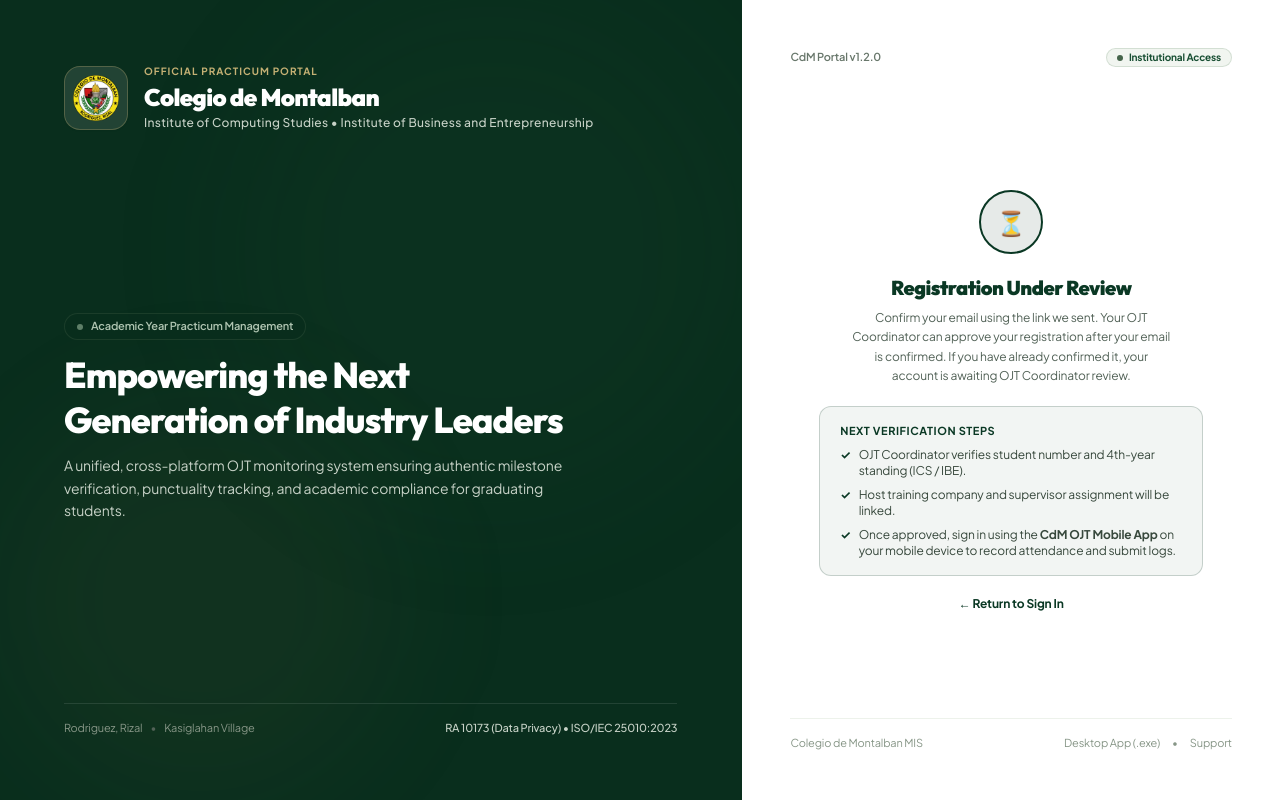
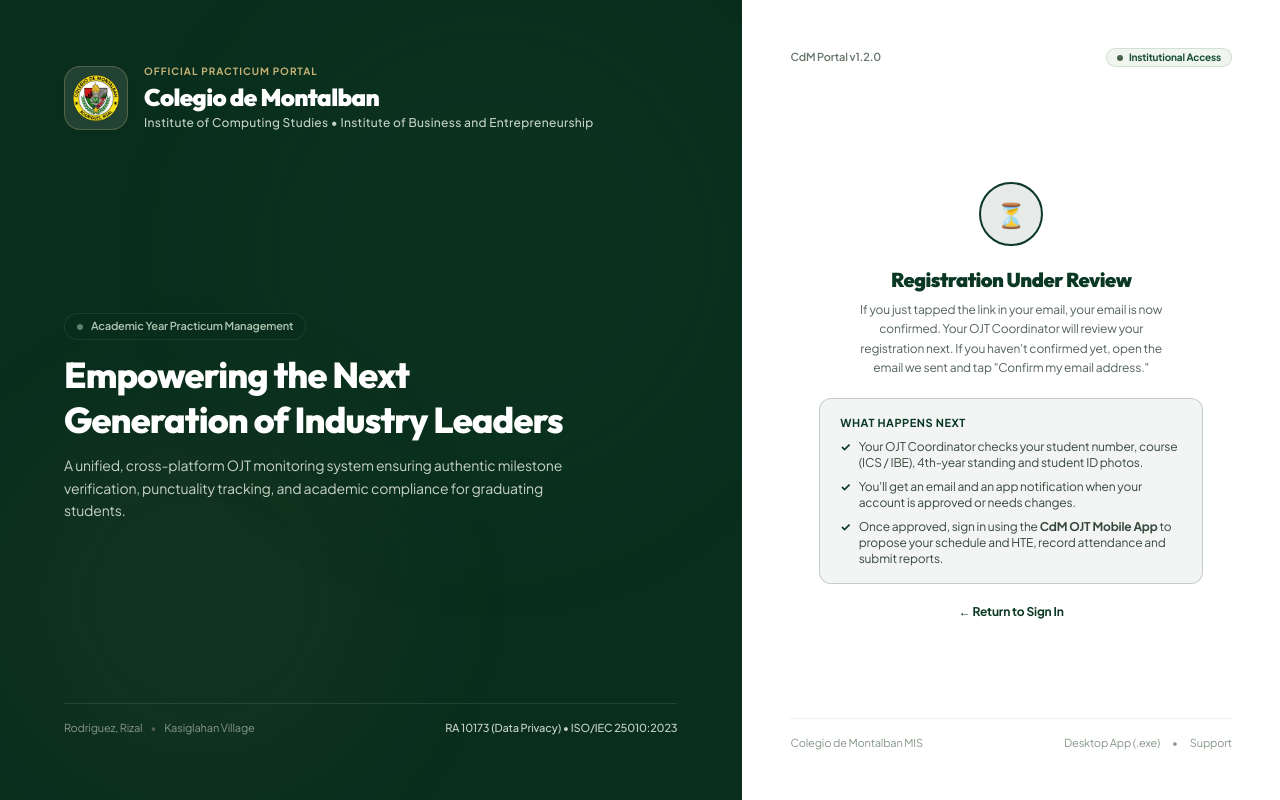
Before and after one commit to rogerforsho/my-updated-project, a Next.js app in the folder OJT-MONITORING-AND-MANAGEMENT-SYSTEM/apps/web/: page /auth/pending in a window 1280 px wide. Shown: the top 800 px of the page. Built offline with nearby package versions, Linux system fonts and the light colour scheme; no server answers.

Commit message:
fix(auth): clarify pending registration page wording
Explain that the email is confirmed and Coordinator review is next, and
drop the incorrect claim that HTE/supervisor are linked at approval.

Co-Authored-By: Claude Sonnet 5.5 <noreply@anthropic.com>

```diff
--- a/OJT-MONITORING-AND-MANAGEMENT-SYSTEM/apps/web/app/auth/pending/page.tsx
+++ b/OJT-MONITORING-AND-MANAGEMENT-SYSTEM/apps/web/app/auth/pending/page.tsx
@@ -9,23 +9,23 @@ export default function PendingPage() {
       <div>
         <h1 className="text-xl font-black text-[#0A3824] font-serif">Registration Under Review</h1>
         <p className="text-xs text-slate-600 mt-1.5 leading-relaxed max-w-xs mx-auto">
-          Confirm your email using the link we sent. Your OJT Coordinator can approve your registration after your email is confirmed. If you have already confirmed it, your account is awaiting OJT Coordinator review.
+          If you just tapped the link in your email, your email is now confirmed. Your OJT Coordinator will review your registration next. If you haven&apos;t confirmed yet, open the email we sent and tap &quot;Confirm my email address.&quot;
         </p>
       </div>
       <div className="w-full rounded-xl bg-[#0A3824]/5 border border-[#0A3824]/20 px-5 py-4 text-left">
-        <p className="text-[11px] font-bold text-[#0A3824] uppercase tracking-wider mb-2">Next Verification Steps</p>
+        <p className="text-[11px] font-bold text-[#0A3824] uppercase tracking-wider mb-2">What happens next</p>
         <ul className="text-xs text-slate-700 space-y-2">
           <li className="flex items-start gap-2">
             <span className="text-[#0A3824] font-bold">✓</span>
-            <span>OJT Coordinator verifies student number and 4th-year standing (ICS / IBE).</span>
+            <span>Your OJT Coordinator checks your student number, course (ICS / IBE), 4th-year standing and student ID photos.</span>
           </li>
           <li className="flex items-start gap-2">
             <span className="text-[#0A3824] font-bold">✓</span>
-            <span>Host training company and supervisor assignment will be linked.</span>
+            <span>You&apos;ll get an email and an app notification when your account is approved or needs changes.</span>
           </li>
           <li className="flex items-start gap-2">
             <span className="text-[#0A3824] font-bold">✓</span>
-            <span>Once approved, sign in using the <strong>CdM OJT Mobile App</strong> on your mobile device to record attendance and submit logs.</span>
+            <span>Once approved, sign in using the <strong>CdM OJT Mobile App</strong> to propose your schedule and HTE, record attendance and submit reports.</span>
           </li>
         </ul>
       </div>
```
